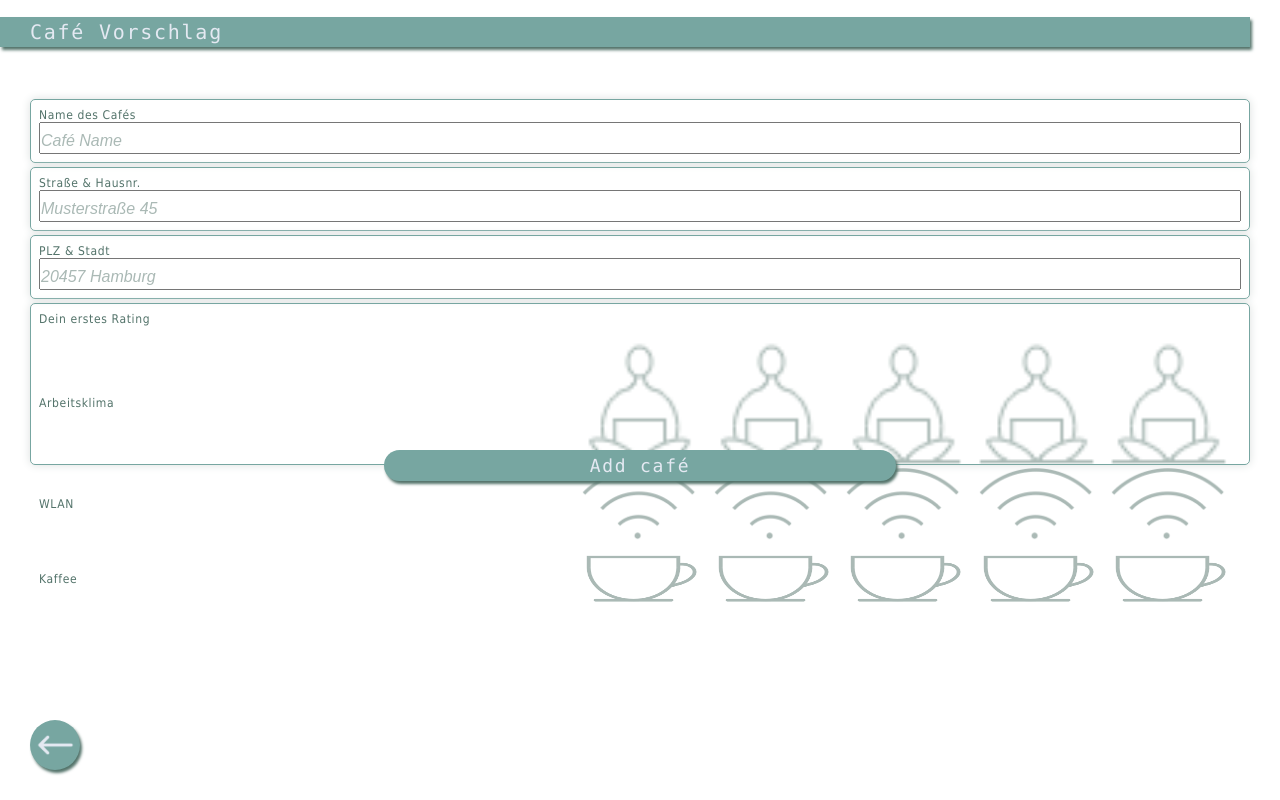
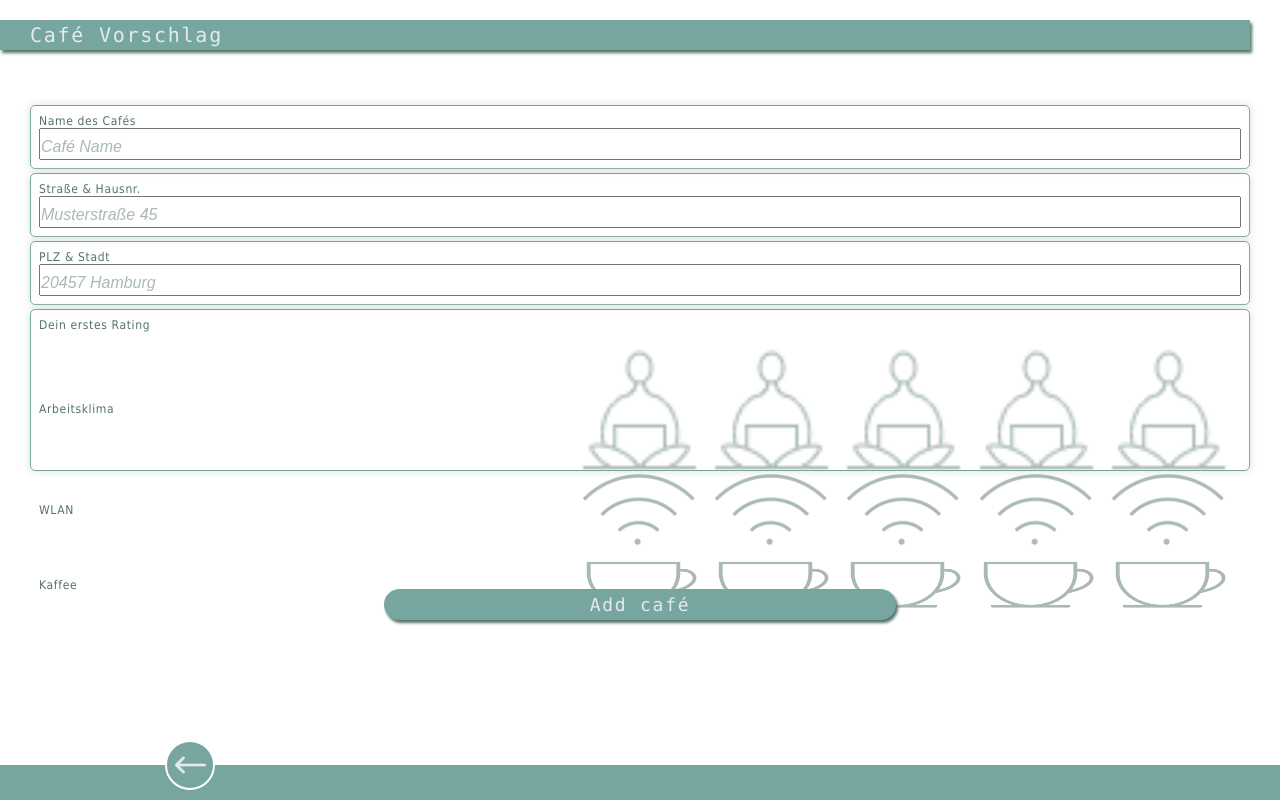
Before and after one commit to akdrewes/cafe-app, a React (Create React App) app: page /create in a window 1280 px wide. Built offline with nearby package versions, Linux system fonts and the light colour scheme; no server answers.

Commit message:
Change header footer styling

```diff
--- a/src/cards/CafeCardStyles.js
+++ b/src/cards/CafeCardStyles.js
@@ -3,7 +3,7 @@ import {NavLink} from 'react-router-dom'
 
 export const CardsPageStyle = styled.div`
     display: grid;
-    grid-template-rows: 52.6px auto;
+    grid-template-rows: 52.6px auto 35px;
     height: 100vh;
 `
 
@@ -18,6 +18,10 @@ export const CardsPageHeader = styled.h1`
     font-weight: 800;
     letter-spacing: 1.74px;
     color: #E4E9F2;
+`
+
+export const CardsPageFooter = styled.footer`
+    background: #77A6A1;
     position: relative;
 `
 
@@ -25,12 +29,11 @@ export const CreateButton = styled(NavLink)`
     height: 50px;
     width: 50px;
     background: #77A6A1;
-    box-shadow: 2px 3px 3px #53736A;
-    border: none;
+    border: 2px solid white;
     border-radius: 50%;
     position: absolute;
-    top: 8.3px;
-    right: 35px;
+    left: 165px;
+    top: -25px;
     display: flex;
     justify-content: center;
     align-items: center;
--- a/src/cards/CafeCardsPage.js
+++ b/src/cards/CafeCardsPage.js
@@ -1,5 +1,5 @@
 import React from 'react'
-import {CardsPageStyle, CardsPageHeader, CreateButton, CreateCrossStyle, CardListStyle} from './CafeCardStyles.js'
+import {CardsPageStyle, CardsPageHeader, CreateButton, CreateCrossStyle, CardListStyle, CardsPageFooter} from './CafeCardStyles.js'
 import CafeCardList from './CafeCardList'
 import CreateCross from '../images/CreateCross.png'
 
@@ -7,10 +7,10 @@ export default function CafeCardsPage({cards, onRatingChanges}) {
     return(
         <CardsPageStyle>
             <CardsPageHeader>COFFEE WORKERS</CardsPageHeader>
-            <CreateButton to={`/create`}><CreateCrossStyle src={CreateCross}/></CreateButton>
             <CardListStyle>
                 <CafeCardList cards={cards} onRatingChanges={onRatingChanges} />
             </CardListStyle>
+            <CardsPageFooter><CreateButton to={`/create`}><CreateCrossStyle src={CreateCross}/></CreateButton></CardsPageFooter>
         </CardsPageStyle>
     )
 }
--- a/src/create/CreatePage.js
+++ b/src/create/CreatePage.js
@@ -1,8 +1,15 @@
 import React from 'react'
+import {CardsPageStyle, CardsPageFooter} from '../cards/CafeCardStyles'
+import {CreatePageHeader, GoBack, BackArrowStyle} from './CreatePageStyles'
 import Form from './Form'
+import BackArrow from '../images/BackArrow.png'
 
 export default function CreatePage({createCard, ...props}) {
     return(
-        <Form onFormSubmit={createCard} {...props} />
+        <CardsPageStyle>
+            <CreatePageHeader>Café Vorschlag</CreatePageHeader>
+            <Form onFormSubmit={createCard} {...props} />
+            <CardsPageFooter><GoBack to={`/`}><BackArrowStyle src={BackArrow}/></GoBack></CardsPageFooter>
+        </CardsPageStyle>
     )
 }
--- a/src/create/CreatePageStyles.js
+++ b/src/create/CreatePageStyles.js
@@ -5,7 +5,8 @@ export const CreatePageHeader = styled.h2`
     background: #77A6A1;
     box-shadow: 2px 3px 3px #53736A;
     padding: 3px 30px;
-    margin-right: 30px;
+    align-self: end;
+    margin: 16.6px 30px 3px 0;
     font-size: 20px;
     font-family: Monaco;
     font-weight: 400;
@@ -75,22 +76,22 @@ export const CreateButton = styled.button`
     letter-spacing: 1.74px;
     color: #E4E9F2;
     position: absolute;
-    bottom: -14px;
+    bottom: 145px;
 `
 
 export const GoBack = styled(NavLink)`
     height: 50px;
     width: 50px;
     background: #77A6A1;
-    box-shadow: 2px 3px 3px #53736A;
-    border: none;
+    border: 2px solid white;
     border-radius: 50%;
     position: absolute;
-    left: 30px;
-    bottom: 30px;
+    left: 165px;
+    top: -25px;
     display: flex;
     justify-content: center;
     align-items: center;
+    z-index: 101;
 `
 
 export const BackArrowStyle = styled.img`
--- a/src/create/Form.js
+++ b/src/create/Form.js
@@ -1,9 +1,9 @@
 import React from 'react'
 import { getLocal } from "../services";
-import {CreatePageHeader, FormStyle, CreateLabel, CreateButton, GoBack, BackArrowStyle} from './CreatePageStyles'
+import {FormStyle, CreateLabel, CreateButton} from './CreatePageStyles'
 import SetRating from './SetRating'
 import Input from './Input'
-import BackArrow from '../images/BackArrow.png'
+
 
 export default function Form ({onFormSubmit, ...props}) {
 
@@ -25,8 +25,6 @@ export default function Form ({onFormSubmit, ...props}) {
     }
 
     return(
-        <>
-            <CreatePageHeader>Café Vorschlag</CreatePageHeader>
         <FormStyle onSubmit={handleSubmit}>
             <Input text={`Name des Cafés`} name={`title`} placeholder={`Café Name`} />
             <Input text={`Straße & Hausnr.`} name={`street`} placeholder={`Musterstraße 45`} />
@@ -36,7 +34,5 @@ export default function Form ({onFormSubmit, ...props}) {
             </CreateLabel>
             <CreateButton>Add café</CreateButton>
         </FormStyle>
-            <GoBack to={`/`}><BackArrowStyle src={BackArrow}/></GoBack>
-        </>
     )
 }
```
Lines whose indentation alone changed are shown as unchanged.
